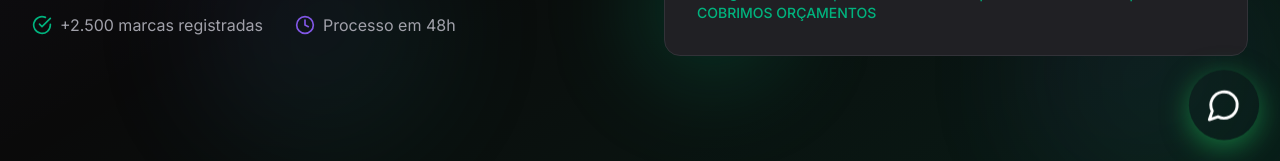
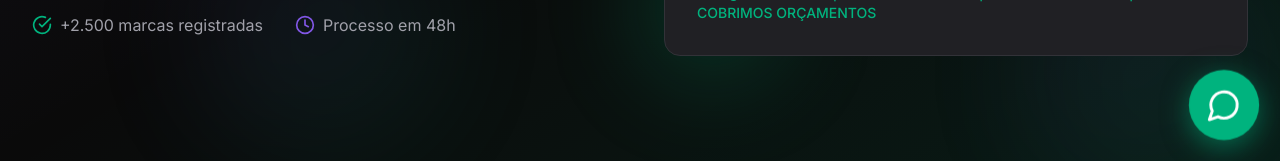
Before and after one commit to wanderson-r-marques/regiweb, a Next.js app: page / in a window 1280 px wide. Shown: the part 639-800 px from the top of the page. Built offline with nearby package versions, Linux system fonts and the light colour scheme; no server answers.

Commit message:
Ajustado cor do botão WhatsApp para verde do site

```diff
--- a/app/components/WhatsAppButton.tsx
+++ b/app/components/WhatsAppButton.tsx
@@ -17,13 +17,13 @@ export default function WhatsAppButton() {
       transition={{ duration: 0.5, delay: 0.5 }}
     >
       <motion.div
-        className="w-16 h-16 bg-green-500 rounded-full flex items-center justify-center shadow-lg hover:shadow-xl transition-shadow"
+        className="w-16 h-16 bg-green rounded-full flex items-center justify-center shadow-lg hover:shadow-xl transition-shadow"
         animate={{
           scale: [1, 1.1, 1],
           boxShadow: [
-            '0 4px 20px rgba(34, 197, 94, 0.4)',
-            '0 8px 30px rgba(34, 197, 94, 0.6)',
-            '0 4px 20px rgba(34, 197, 94, 0.4)',
+            '0 4px 20px rgba(0, 179, 126, 0.4)',
+            '0 8px 30px rgba(0, 179, 126, 0.6)',
+            '0 4px 20px rgba(0, 179, 126, 0.4)',
           ],
         }}
         transition={{
```
